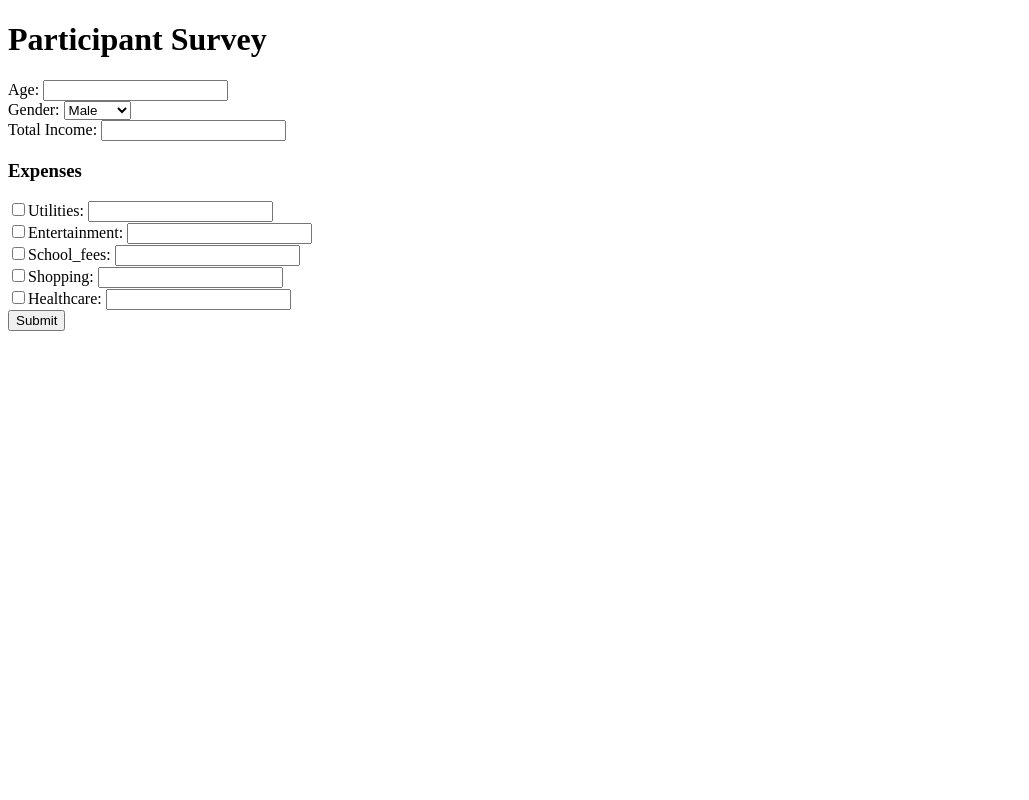
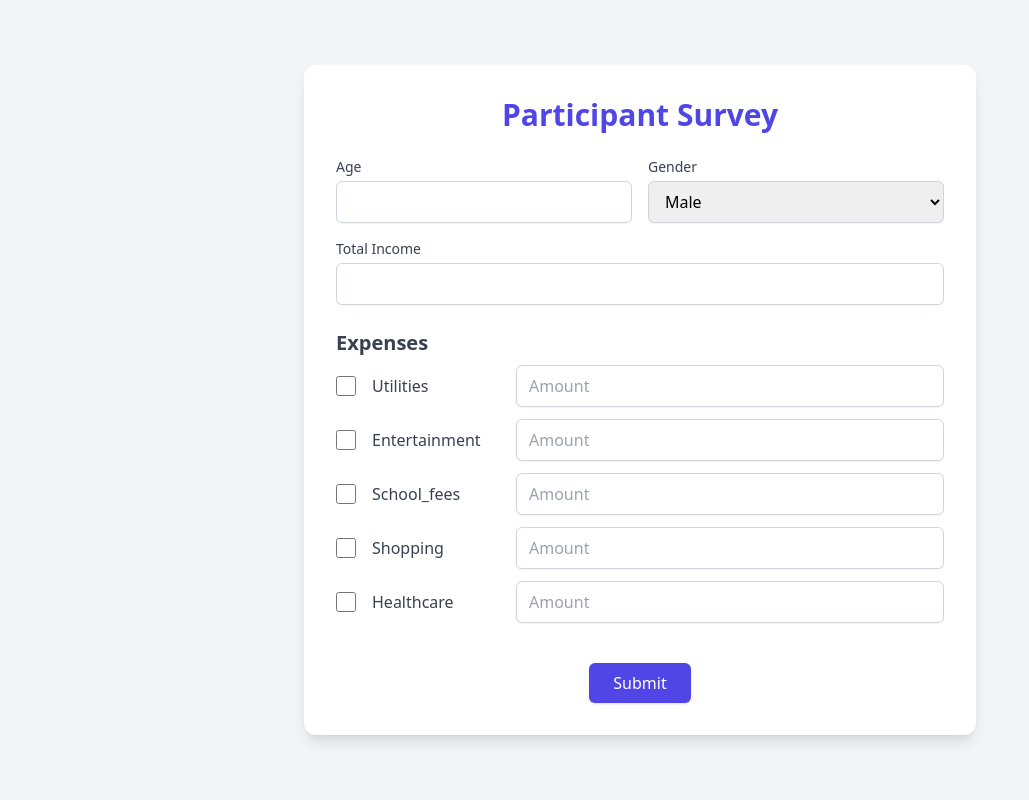
Before and after one commit to mkitimbo/NXU_PythonFinalProject, a Flask app: page / in a window 1280 px wide. Shown: the whole page, without its empty margins (0-1029 px from the left). Run offline with Flask 3, Linux system fonts and the light colour scheme; some libraries are stand-ins or nearby versions.

Commit message:
updated UI of the index file

```diff
--- a/app/templates/index.html
+++ b/app/templates/index.html
@@ -1,27 +1,52 @@
 <!DOCTYPE html>
-<html>
+<html lang="en">
 <head>
+    <meta charset="UTF-8">
     <title>Income Survey</title>
+    <script src="https://cdn.tailwindcss.com"></script>
 </head>
-<body>
-    <h1>Participant Survey</h1>
-    <form method="POST">
-        Age: <input type="number" name="age" required><br>
-        Gender:
-        <select name="gender" required>
+<body class="bg-gray-100 min-h-screen flex items-center justify-center p-4">
+    <div class="bg-white shadow-lg rounded-xl w-full max-w-2xl p-8">
+        <h1 class="text-3xl font-bold text-center mb-6 text-indigo-600">Participant Survey</h1>
+        <form method="POST" class="space-y-6">
+            <div class="grid grid-cols-1 md:grid-cols-2 gap-4">
+                <div>
+                    <label class="block text-sm font-medium text-gray-700">Age</label>
+                    <input type="number" name="age" required class="mt-1 w-full px-3 py-2 border border-gray-300 rounded-md shadow-sm focus:outline-none focus:ring-indigo-500 focus:border-indigo-500">
+                </div>
+                <div>
+                    <label class="block text-sm font-medium text-gray-700">Gender</label>
+                    <select name="gender" required class="mt-1 w-full px-3 py-2 border border-gray-300 rounded-md shadow-sm focus:outline-none focus:ring-indigo-500 focus:border-indigo-500">
                         <option value="Male">Male</option>
                         <option value="Female">Female</option>
                         <option value="Other">Other</option>
-        </select><br>
-        Total Income: <input type="number" name="income" required><br>
+                    </select>
+                </div>
+                <div class="md:col-span-2">
+                    <label class="block text-sm font-medium text-gray-700">Total Income</label>
+                    <input type="number" name="income" required class="mt-1 w-full px-3 py-2 border border-gray-300 rounded-md shadow-sm focus:outline-none focus:ring-indigo-500 focus:border-indigo-500">
+                </div>
+            </div>
 
-        <h3>Expenses</h3>
+            <div>
+                <h3 class="text-xl font-semibold text-gray-700 mb-2">Expenses</h3>
+                <div class="space-y-3">
                     {% for category in ['utilities', 'entertainment', 'school_fees', 'shopping', 'healthcare'] %}
-            <input type="checkbox" name="categories" value="{{ category }}">{{ category.capitalize() }}:
-            <input type="number" name="{{ category }}" step="0.01"><br>
+                        <div class="flex items-center gap-4">
+                            <input type="checkbox" name="categories" value="{{ category }}" class="h-5 w-5 text-indigo-600">
+                            <label class="text-gray-700 w-32">{{ category.capitalize() }}</label>
+                            <input type="number" name="{{ category }}" step="0.01" placeholder="Amount" class="flex-1 px-3 py-2 border border-gray-300 rounded-md shadow-sm focus:outline-none focus:ring-indigo-500 focus:border-indigo-500">
+                        </div>
                     {% endfor %}
+                </div>
+            </div>
 
-        <button type="submit">Submit</button>
+            <div class="text-center">
+                <button type="submit" class="mt-4 bg-indigo-600 text-white px-6 py-2 rounded-md shadow hover:bg-indigo-700 transition duration-300">
+                    Submit
+                </button>
+            </div>
         </form>
+    </div>
 </body>
 </html>
```
Also changed, not shown: app/templates/indexold.html (added, +29 -0 lines). Lines whose indentation alone changed are shown as unchanged.
